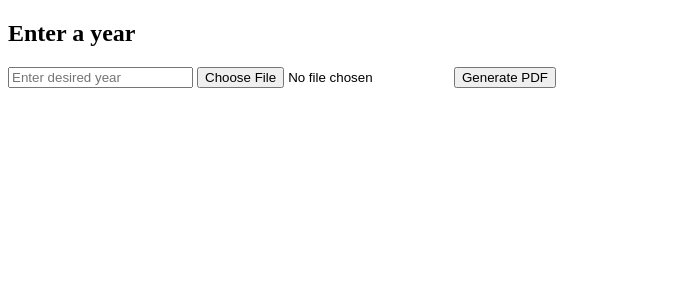
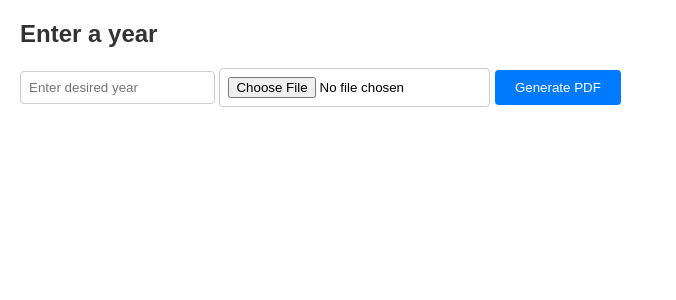
Before and after one commit to cmgboji/CCM-PDF, a Flask app: page / in a window 1280 px wide. Shown: the top 300 px of the page, without its empty margins (0-676 px from the left). Run offline with Flask 3, Linux system fonts and the light colour scheme.

Commit message:
initial background setup

```diff
--- a/templates/index.html
+++ b/templates/index.html
@@ -1,5 +1,40 @@
 <!DOCTYPE html>
 <html lang="en">
+  <style>
+    body {
+      font-family: Arial, sans-serif;
+      margin: 20px;
+    }
+
+    h2 {
+      color: #333;
+    }
+
+    form {
+      margin-top: 20px;
+    }
+
+    input[type="text"],
+    input[type="file"] {
+      margin-bottom: 10px;
+      padding: 8px;
+      border: 1px solid #ccc;
+      border-radius: 4px;
+    }
+
+    input[type="submit"] {
+      background-color: #007bff;
+      color: white;
+      padding: 10px 20px;
+      border: none;
+      border-radius: 4px;
+      cursor: pointer;
+    }
+
+    input[type="submit"]:hover {
+      background-color: #0056b3;
+    }
+  </style>
   <body>
     <h2>Enter a year</h2>
 
```
